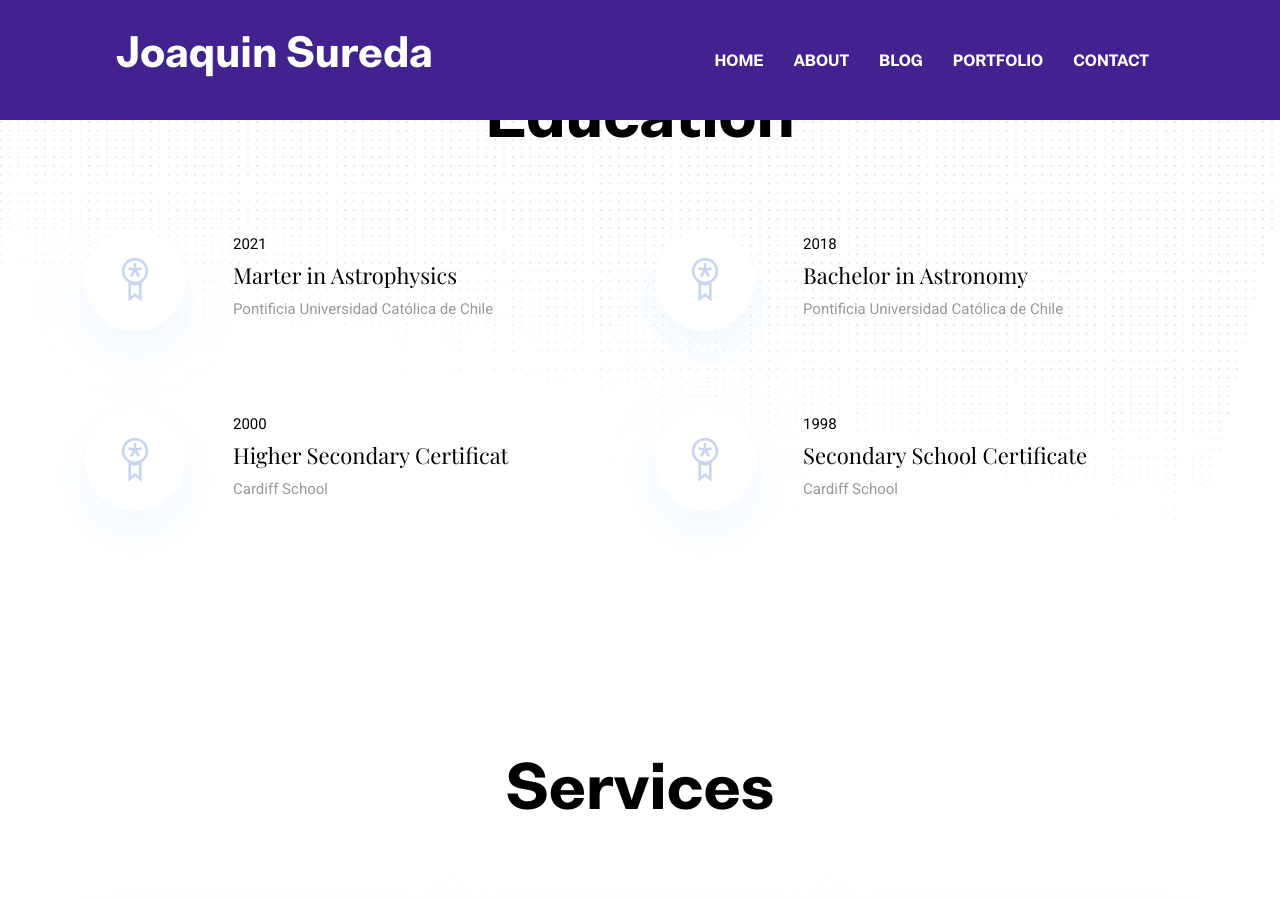
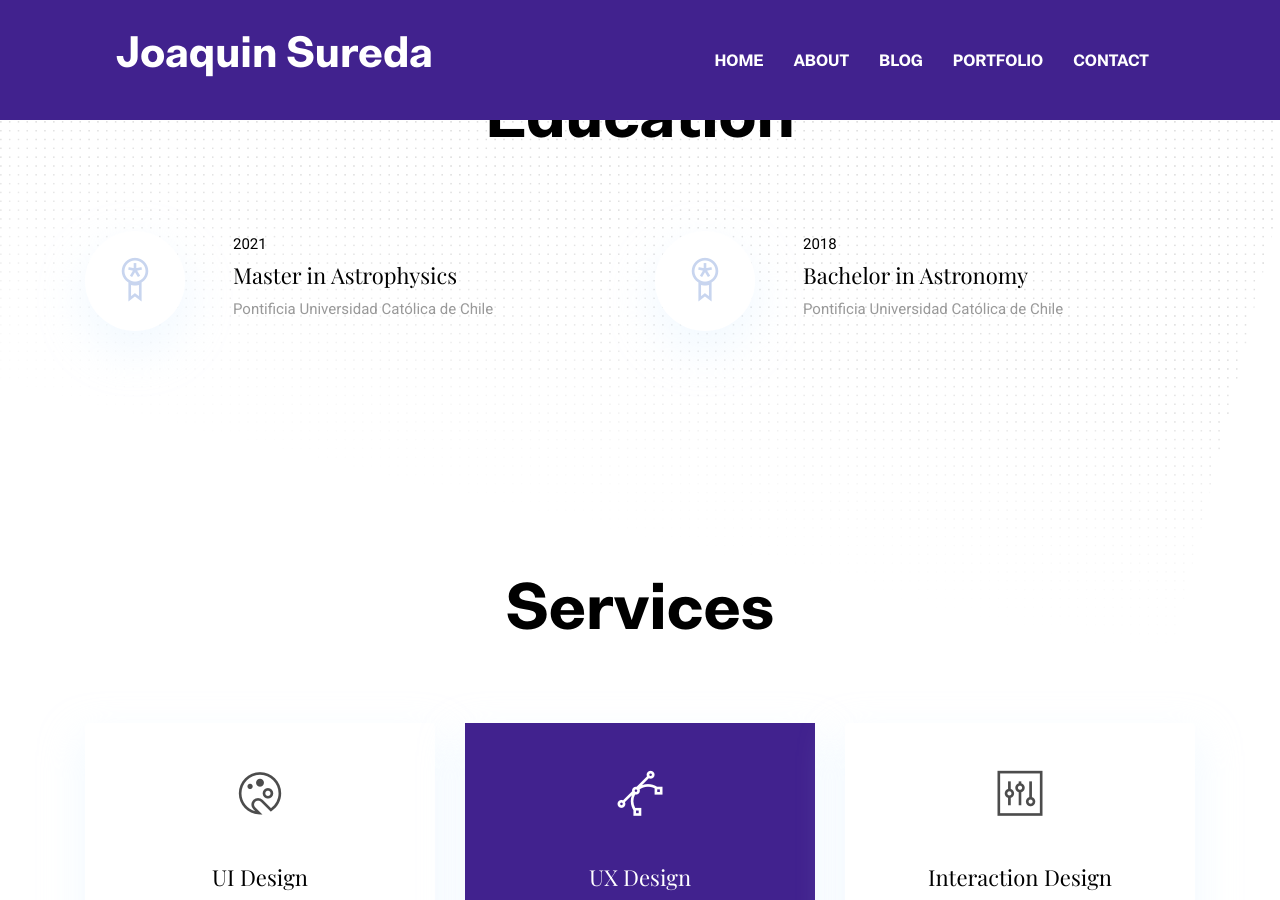
Before and after one commit to jmsureda/jmsureda.github.io, a Jekyll site: the page built from index.html, in a window 1280 px wide and 900 px high, scrolled down 2369 px. Built offline with Jekyll 4.4.1, drawn with Linux system fonts in a browser that asks for light colours; some of the changed text lies outside the part shown.

Commit message:
Typo corrections

```diff
--- a/_data/settings.yml
+++ b/_data/settings.yml
@@ -95,9 +95,9 @@
 
 skills-title: Programming Skills
 skills:
-- {name: Python, color: '#fdb157', value: '80%'}
+- {name: Python, color: '#bdecf6', value: '80%'}
 - {name: C++, color: '#9473e6', value: '40%'}
-- {name: Latex, color: '#bdecf6', value: '60%'}
+- {name: LaTex, color: '#fdb157', value: '60%'}
 - {name: Mathematica, color: '#ffbcaa', value: '50%'}
 
 
@@ -116,10 +116,10 @@
 
 education-title: Education
 education:
-- {name: Marter in Astrophysics, date: '2021', organization: 'Pontificia Universidad Católica de Chile'}
+- {name: Master in Astrophysics, date: '2021', organization: 'Pontificia Universidad Católica de Chile'}
 - {name: Bachelor in Astronomy, date: '2018', organization: 'Pontificia Universidad Católica de Chile'}
-- {name: Higher Secondary Certificat, date: '2000', organization: 'Cardiff School'}
-- {name: Secondary School Certificate, date: '1998', organization: 'Cardiff School'}
+# - {name: Higher Secondary Certificat, date: '2000', organization: 'Cardiff School'}
+# - {name: Secondary School Certificate, date: '1998', organization: 'Cardiff School'}
 
 
 #-------------------------------
```
